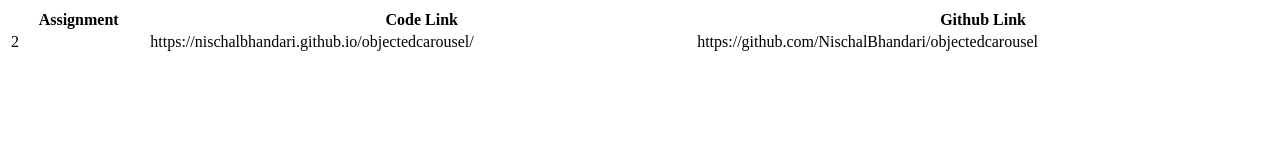
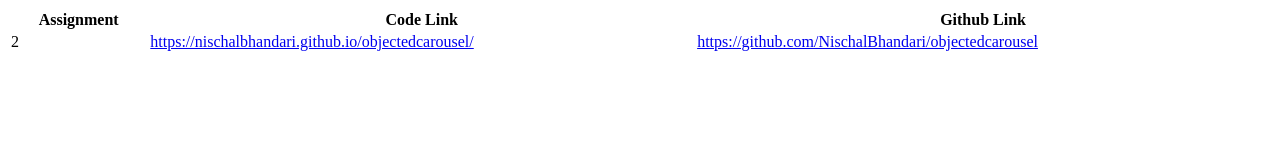
Before and after one commit to NischalBhandari/AssignmentsTable, a plain HTML site: page index.html in a window 1280 px wide. Drawn offline with Linux system fonts and the light colour scheme.

Commit message:
second commit

```diff
--- a/index.html
+++ b/index.html
@@ -10,8 +10,8 @@
   </tr>
   <tr>
     <td>2</td>
-    <td>https://nischalbhandari.github.io/objectedcarousel/</td>
-    <td>https://github.com/NischalBhandari/objectedcarousel</td>
+    <td><a href="https://nischalbhandari.github.io/objectedcarousel/">https://nischalbhandari.github.io/objectedcarousel/</a></td>
+    <td><a href="https://github.com/NischalBhandari/objectedcarousel">https://github.com/NischalBhandari/objectedcarousel</a></td>
   </tr>
 </table>
 </body>
```
